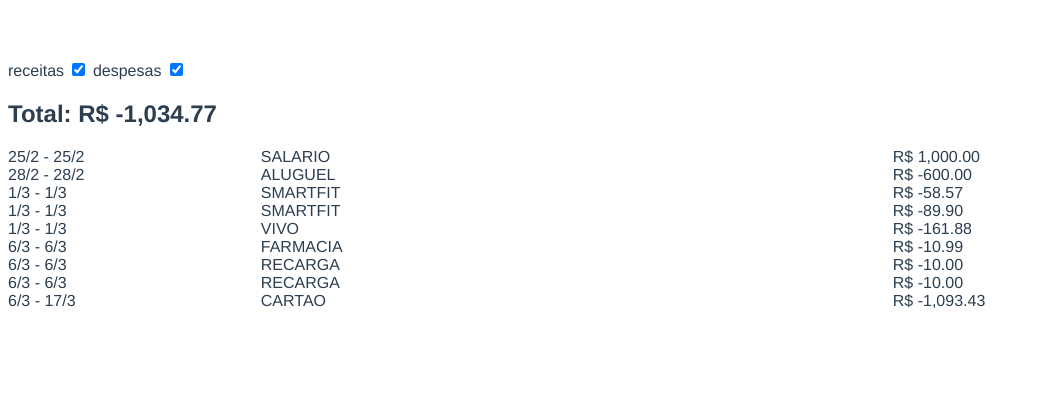
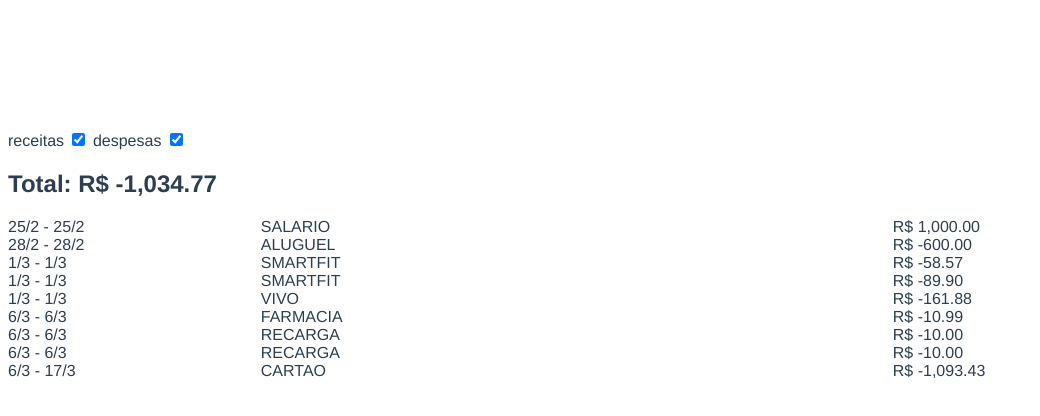
Before and after one commit to jovanepires/killbills, a Vue app: page / in a window 1280 px wide. Shown: the top 416 px of the page, without its empty margins (0-1040 px from the left). Built offline with nearby package versions, Linux system fonts and the light colour scheme.

Commit message:
gh-pages update

```diff
--- a/package.json
+++ b/package.json
@@ -11,7 +11,7 @@
     "e2e": "node test/e2e/runner.js",
     "test": "npm run unit && npm run e2e",
     "lint": "eslint --ext .js,.vue src test/unit/specs test/e2e/specs",
-    "git-commit": "git add -A . && git commit -a -m 'gh-pages update'",
+    "git-commit": "git add . && git commit -a -m 'gh-pages update'",
     "git-push": "git push origin gh-pages --force && git checkout master",
     "deploy": "npm run build && npm run git-commit && npm run git-push"
   },
--- a/src/App.vue
+++ b/src/App.vue
@@ -16,6 +16,6 @@ export default {
   -webkit-font-smoothing: antialiased;
   -moz-osx-font-smoothing: grayscale;
   color: #2c3e50;
-  margin-top: 60px;
+  margin: 130px 0 40px 0;
 }
 </style>
```
Also changed, not shown: 5 other files (tests, documents, lock files or other folders).
